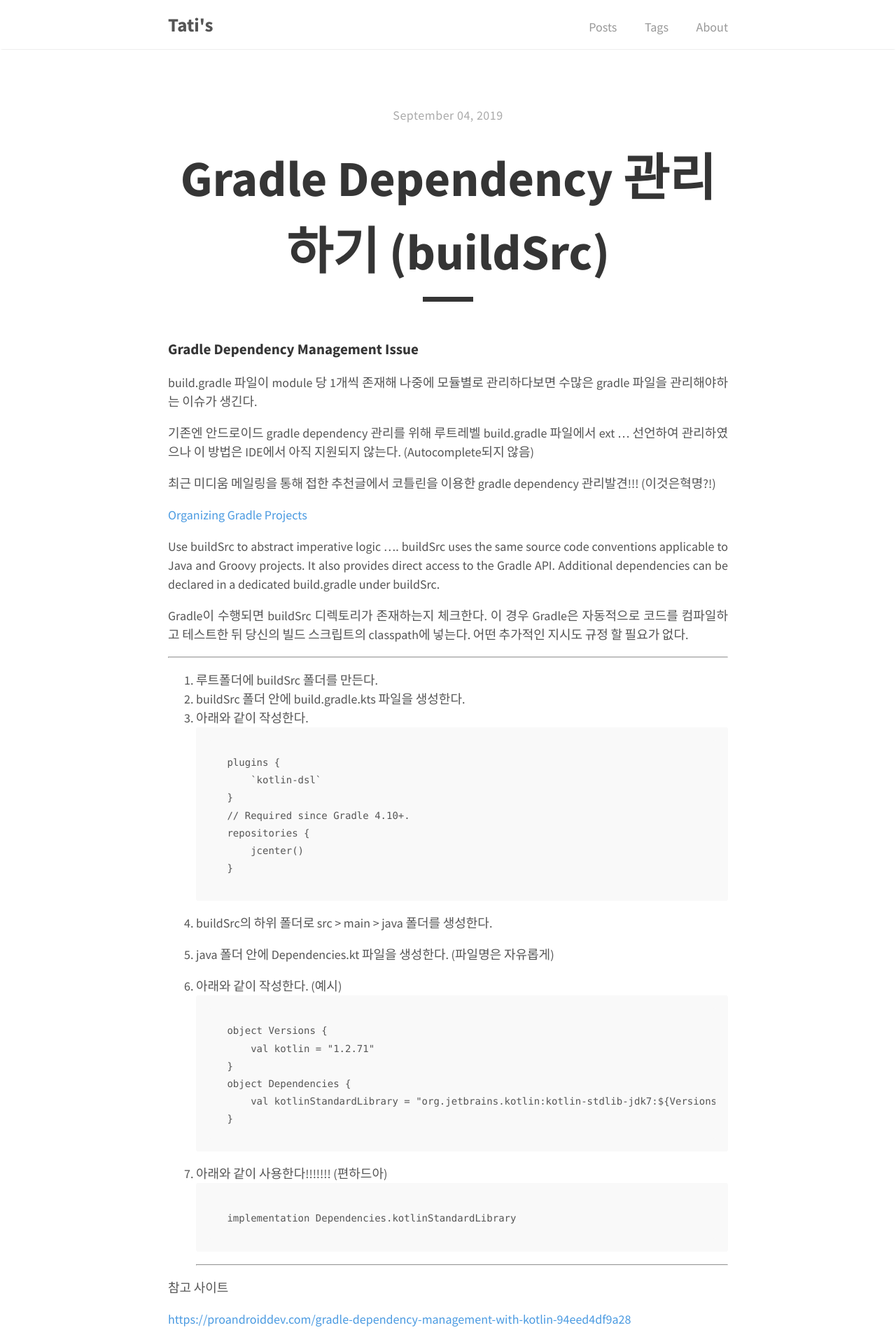
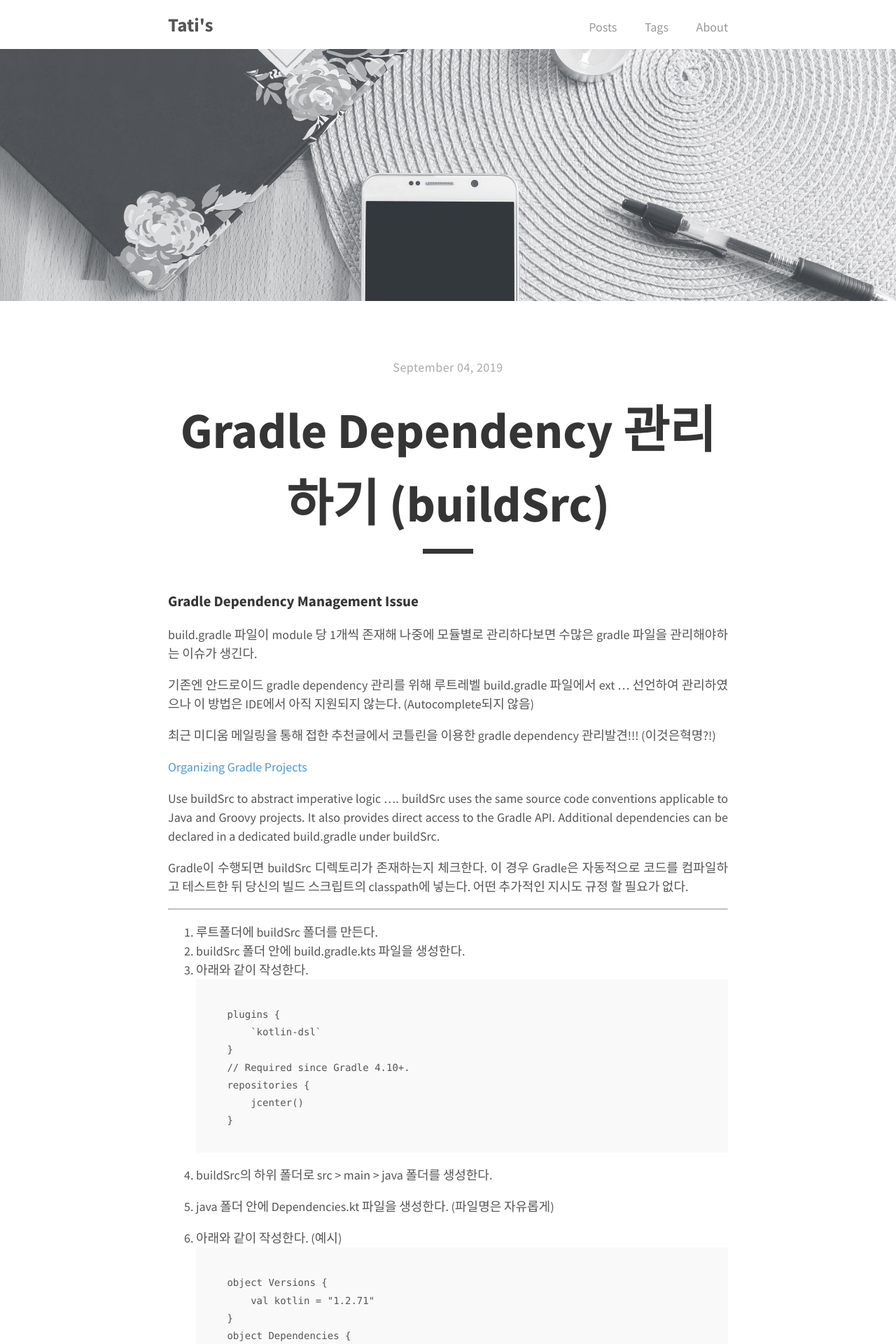
Before and after one commit to daeun1012/daeun1012.github.io, a Jekyll site: the page built from _posts/2019-09-04-gradle-dependency-buildsrc.md, in a window 1280 px wide. Shown: the top 1920 px of the page at 70% size. Built offline with Jekyll 4.4.1, drawn with Linux system fonts in a browser that asks for light colours; comment, search, counter and statistics services are not loaded.

Commit message:
post image 추가

```diff
--- a/_sass/tale/_layout.scss
+++ b/_sass/tale/_layout.scss
@@ -85,6 +85,25 @@ footer>.footer_wrap,
   }
 }
 
+//post header
+.post-header {
+  background-position: center center;
+  background-repeat: no-repeat;
+  background-size: cover;
+  width: 100%;
+  min-height: 360px;
+  background-color: $grey-2;
+
+  @media (max-width: 600px) {
+      min-height: 200px;
+  }
+}
+.loading-animation {
+  animation-name: moving;
+  animation-duration: 0.6s;
+  animation-timing-function: ease-in-out;
+}
+
 footer {
   font-family: $sans-serif;
   margin-top: 40px;
```
